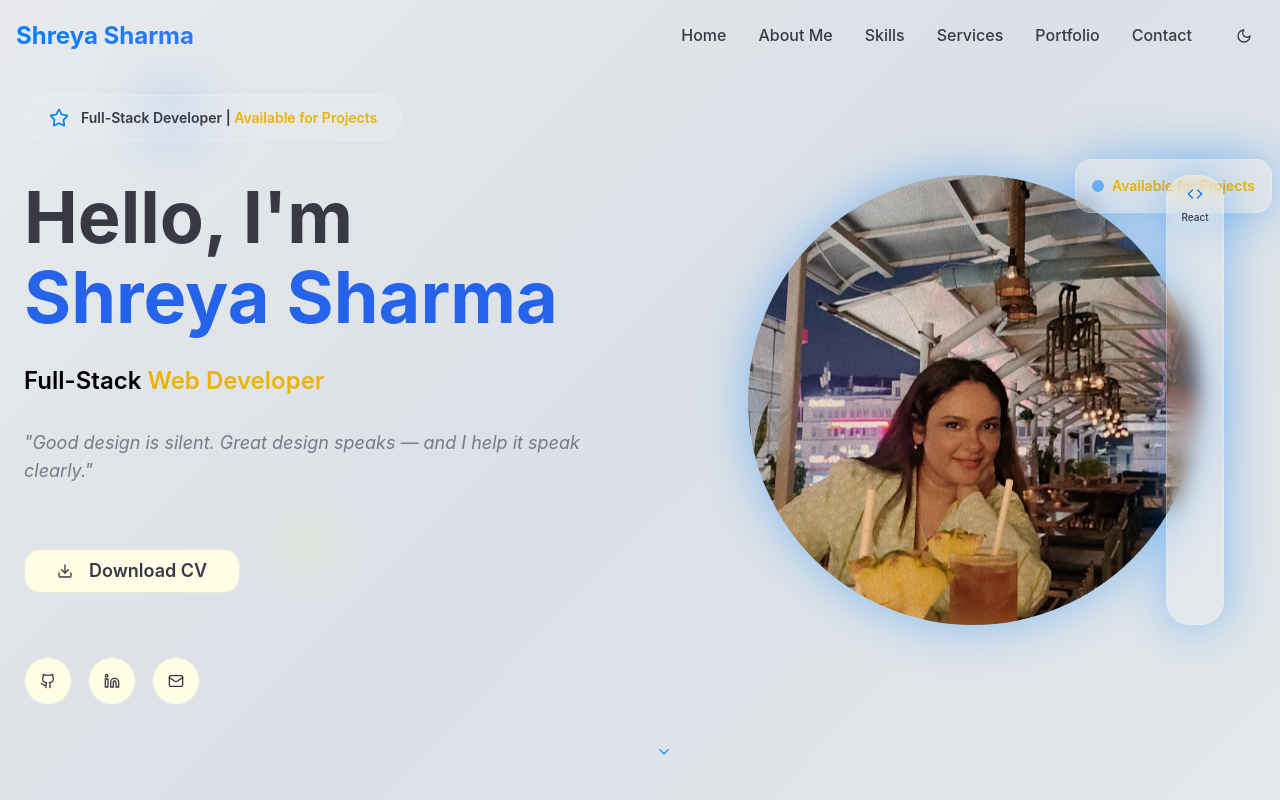
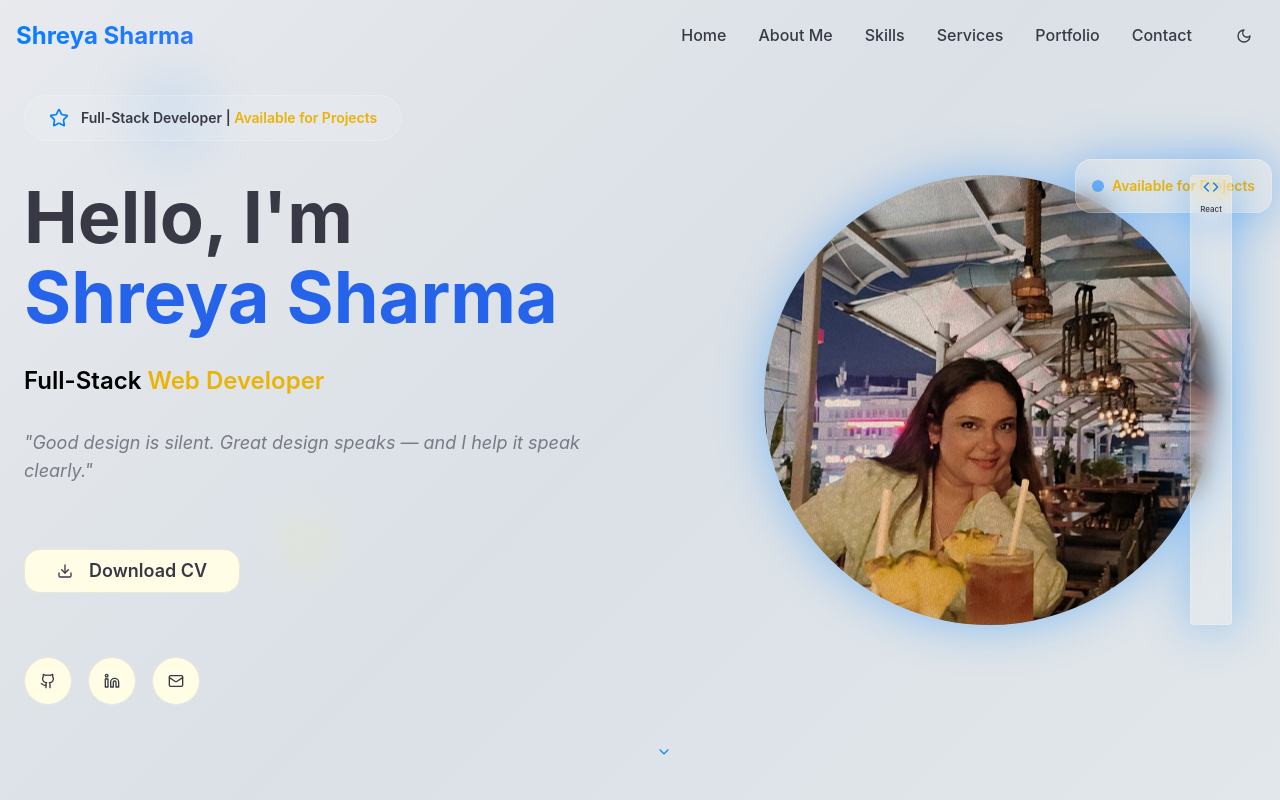
Before and after one commit to visionbyshreya/shreyacodes, a React (Vite) app: page / in a window 1280 px wide. Shown: the top 800 px of the page. Built offline with nearby package versions, Linux system fonts and the light colour scheme.

Commit message:
Refactor: Make React button smaller
Adjusted the size of the React button.

```diff
--- a/src/components/Hero.tsx
+++ b/src/components/Hero.tsx
@@ -205,7 +205,7 @@ const Hero = () => {
 
             {/* Floating Tech Stack with Reactions */}
             <motion.div
-              className="absolute top-1/2 -left-4 lg:-left-8 glass-effect rounded-lg p-1.5 lg:p-2 shadow-glow z-20 backdrop-blur-lg relative"
+              className="absolute top-1/2 -left-4 lg:-left-6 glass-effect rounded p-1 shadow-glow z-20 backdrop-blur-lg relative"
               initial={{ opacity: 0, x: -20 }}
               animate={{ opacity: 1, x: 0 }}
               transition={{ delay: 2.4, duration: 0.8 }}
@@ -214,12 +214,12 @@ const Hero = () => {
               <Button
                 variant="ghost"
                 size="sm"
-                className="w-8 h-8 lg:w-10 lg:h-10 p-0 flex flex-col items-center justify-center hover:bg-transparent"
+                className="w-6 h-6 lg:w-8 lg:h-8 p-0 flex flex-col items-center justify-center hover:bg-transparent"
                 onClick={() => setShowReactions(!showReactions)}
               >
-                <Code className="w-3 h-3 lg:w-4 lg:h-4 text-primary mb-0.5" />
-                <span className="text-[8px] lg:text-[10px] font-medium text-foreground leading-none">React</span>
-                {selectedReaction && <span className="text-[8px] lg:text-[10px]">{selectedReaction}</span>}
+                <Code className="w-2.5 h-2.5 lg:w-3 lg:h-3 text-primary mb-0.5" />
+                <span className="text-[6px] lg:text-[8px] font-medium text-foreground leading-none">React</span>
+                {selectedReaction && <span className="text-[6px] lg:text-[8px]">{selectedReaction}</span>}
               </Button>
 
               {showReactions && (
```
